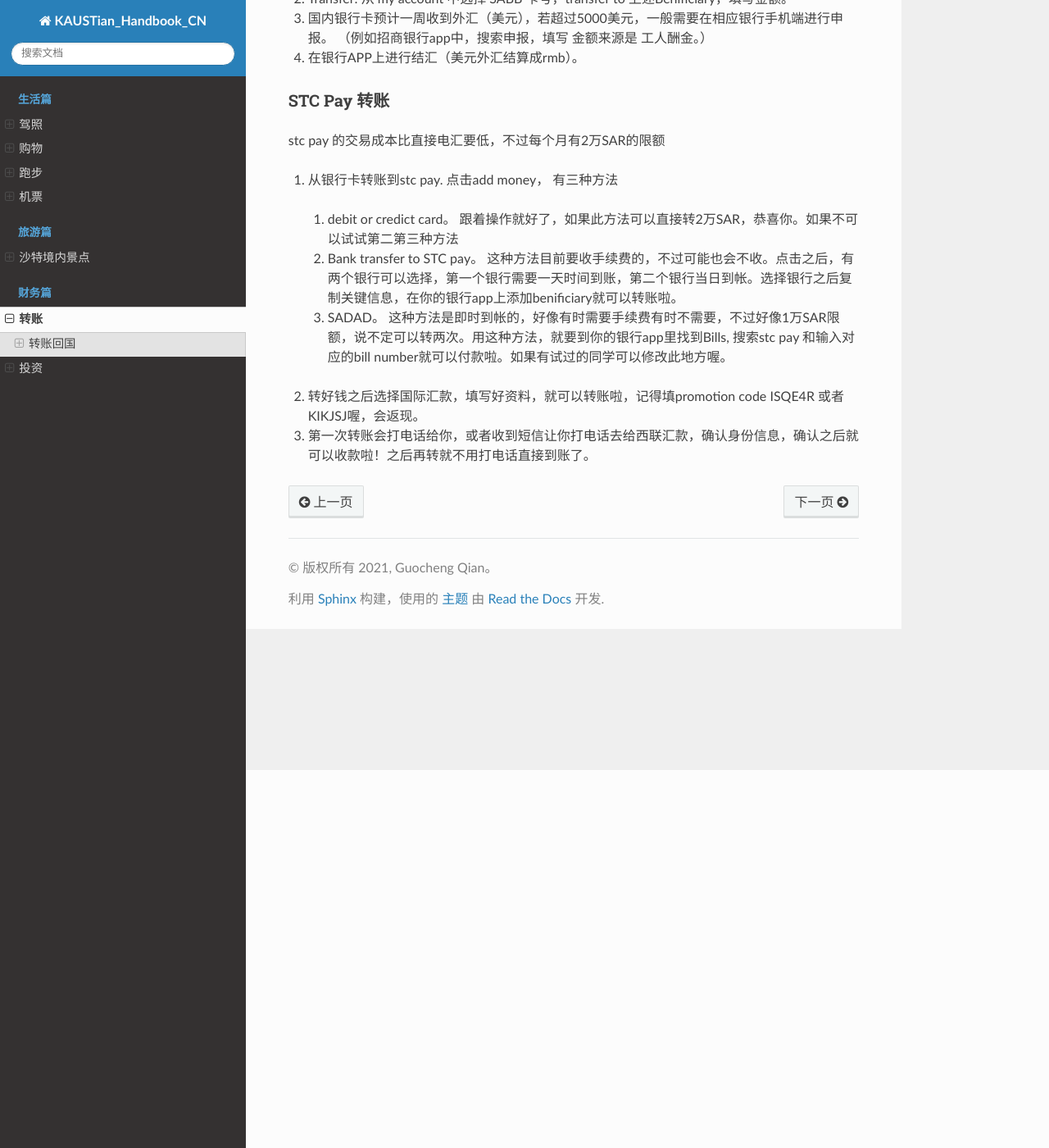
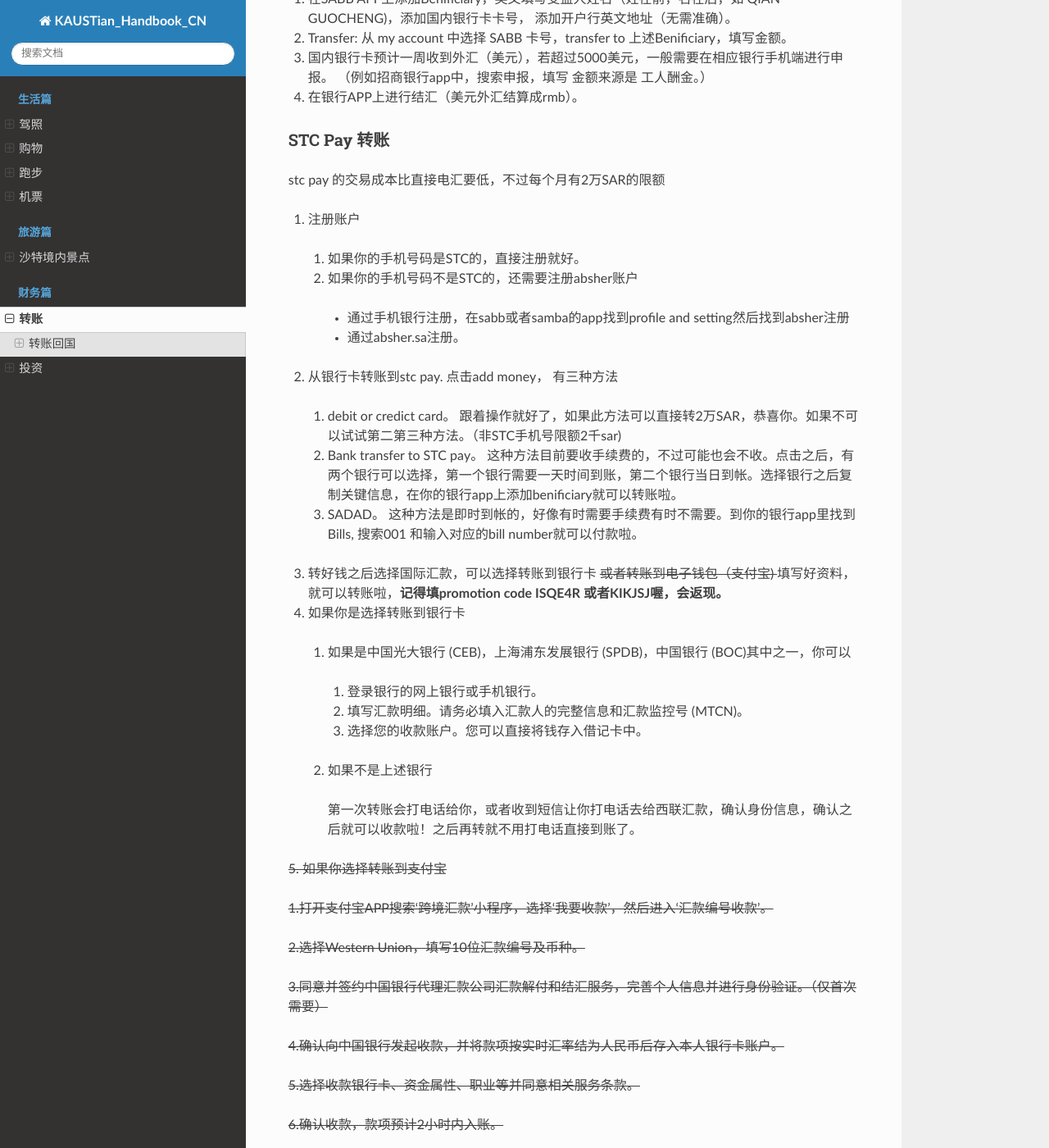
Before and after one commit to guochengqian/KAUSTian_Handbook_CN, a Sphinx documentation site: the page built from docs/content/finance/money_transfer.rst, in a window 1280 px wide and 1400 px high, scrolled down 461 px. Shown: the whole window at 82% size. Built offline with Sphinx 7.4.7 and the Read the Docs theme 2.0.0, drawn with Linux system fonts in a browser that asks for light colours; some of the changed text lies outside the part shown.

Commit message:
Update money_transfer.rst

```diff
--- a/docs/content/finance/money_transfer.rst
+++ b/docs/content/finance/money_transfer.rst
@@ -12,6 +17,10 @@
 
 SABB 转账
 ^^^^^^^^^
+速的实现这些功能的方法，非常爽快！哈哈！
+
+
+
 
 步骤：
 
@@ -25,11 +34,44 @@
 ^^^^^^^^^^^^^^^
 stc pay 的交易成本比直接电汇要低，不过每个月有2万SAR的限额
 
-1. 从银行卡转账到stc pay. 点击add money， 有三种方法
-  1. debit or credict card。 跟着操作就好了，如果此方法可以直接转2万SAR，恭喜你。如果不可以试试第二第三种方法
+1. 注册账户
+  1. 如果你的手机号码是STC的，直接注册就好。
+  2. 如果你的手机号码不是STC的，还需要注册absher账户
+    * 通过手机银行注册，在sabb或者samba的app找到profile and setting然后找到absher注册
+    * 通过absher.sa注册。
+
+2. 从银行卡转账到stc pay. 点击add money， 有三种方法
+  1. debit or credict card。 跟着操作就好了，如果此方法可以直接转2万SAR，恭喜你。如果不可以试试第二第三种方法。（非STC手机号限额2千sar)
   2. Bank transfer to STC pay。 这种方法目前要收手续费的，不过可能也会不收。点击之后，有两个银行可以选择，第一个银行需要一天时间到账，第二个银行当日到帐。选择银行之后复制关键信息，在你的银行app上添加benificiary就可以转账啦。
-  3. SADAD。 这种方法是即时到帐的，好像有时需要手续费有时不需要，不过好像1万SAR限额，说不定可以转两次。用这种方法，就要到你的银行app里找到Bills, 搜索stc pay 和输入对应的bill number就可以付款啦。如果有试过的同学可以修改此地方喔。
+  3. SADAD。 这种方法是即时到帐的，好像有时需要手续费有时不需要。到你的银行app里找到Bills, 搜索001 和输入对应的bill number就可以付款啦。
 
-2. 转好钱之后选择国际汇款，填写好资料，就可以转账啦，记得填promotion code ISQE4R 或者KIKJSJ喔，会返现。
 
-3. 第一次转账会打电话给你，或者收到短信让你打电话去给西联汇款，确认身份信息，确认之后就可以收款啦！之后再转就不用打电话直接到账了。
+3. 转好钱之后选择国际汇款，可以选择转账到银行卡 `<S>` 或者转账到电子钱包（支付宝) `</S>` 填写好资料，就可以转账啦，**记得填promotion code ISQE4R 或者KIKJSJ喔，会返现。**
+
+
+4. 如果你是选择转账到银行卡
+  1.  如果是中国光大银行 (CEB)，上海浦东发展银行 (SPDB)，中国银行 (BOC)其中之一，你可以
+    1. 登录银行的网上银行或手机银行。
+    2. 填写汇款明细。请务必填入汇款人的完整信息和汇款监控号 (MTCN)。
+    3. 选择您的收款账户。您可以直接将钱存入借记卡中。
+  2. 如果不是上述银行
+    第一次转账会打电话给你，或者收到短信让你打电话去给西联汇款，确认身份信息，确认之后就可以收款啦！之后再转就不用打电话直接到账了。
+
+`<S>` 5. 如果你选择转账到支付宝
+
+`<S>`  1.打开支付宝APP搜索‘跨境汇款’小程序，选择‘我要收款’，然后进入‘汇款编号收款’。  `</S>`
+
+`<S>`  2.选择Western Union，填写10位汇款编号及币种。 `</S>`
+
+`<S>`  3.同意并签约中国银行代理汇款公司汇款解付和结汇服务，完善个人信息并进行身份验证。（仅首次需要）  `</S>`
+
+`<S>`  4.确认向中国银行发起收款，并将款项按实时汇率结为人民币后存入本人银行卡账户。  `</S>`
+
+`<S>`  5.选择收款银行卡、资金属性、职业等并同意相关服务条款。  `</S>`
+
+`<S>`  6.确认收款，款项预计2小时内入账。  `</S>`
+
+
+
+
+现在国内手机银行之间相互转账不需要手续费了，转到支付宝也不需要手续费，反正支付宝提现到银行卡需要手续费。
```
Also changed, not shown: other parts of docs/content/finance/money_transfer.rst (+5 -0 lines).
